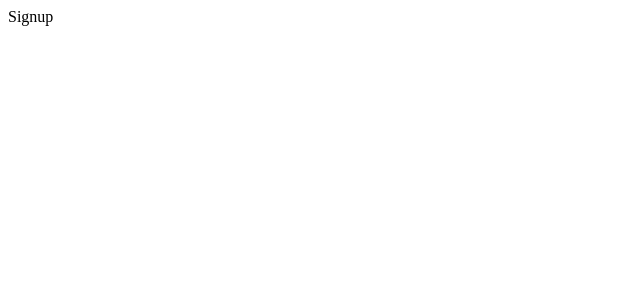
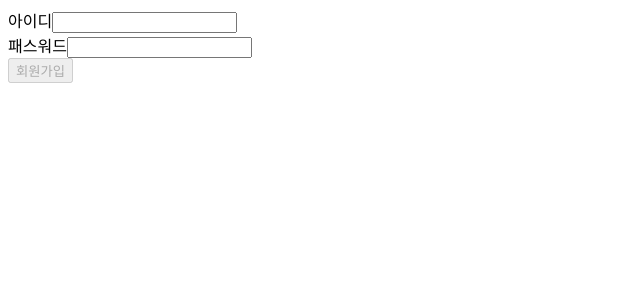
Before and after one commit to MyungAe/wanted-pre-onboarding-frontend, a React (Create React App) app: page /signup in a window 1280 px wide. Shown: the top 300 px of the page, without its empty margins (0-640 px from the left). Built offline with nearby package versions, Linux system fonts and the light colour scheme.

Commit message:
feat(Signup): Assignment 1 구현 완료, 리드미 반영

```diff
--- a/src/UI/page/Signup.jsx
+++ b/src/UI/page/Signup.jsx
@@ -1,7 +1,41 @@
 import React from 'react';
+import useInput from '../../hooks/useInput';
+import { isCorrectAccount } from '../../util/validations';
 
 function Signup() {
-  return <div>Signup</div>;
+  const [id, IDHandler] = useInput('');
+  const [pw, PWHandler] = useInput('');
+
+  return (
+    <form>
+      <div>
+        <label htmlFor="id">아이디</label>
+        <input
+          type="email"
+          id="id"
+          value={id}
+          onChange={IDHandler}
+          data-testid="email-input"
+        />
+      </div>
+      <div>
+        <label htmlFor="pw">패스워드</label>
+        <input
+          type="password"
+          id="pw"
+          value={pw}
+          onChange={PWHandler}
+          data-testid="password-input"
+        />
+      </div>
+      <input
+        type="submit"
+        value="회원가입"
+        data-testid="signup-button"
+        disabled={isCorrectAccount(id, pw)}
+      />
+    </form>
+  );
 }
 
 export default Signup;
```
Also changed, not shown: 1 other file (tests, documents, lock files or other folders).
